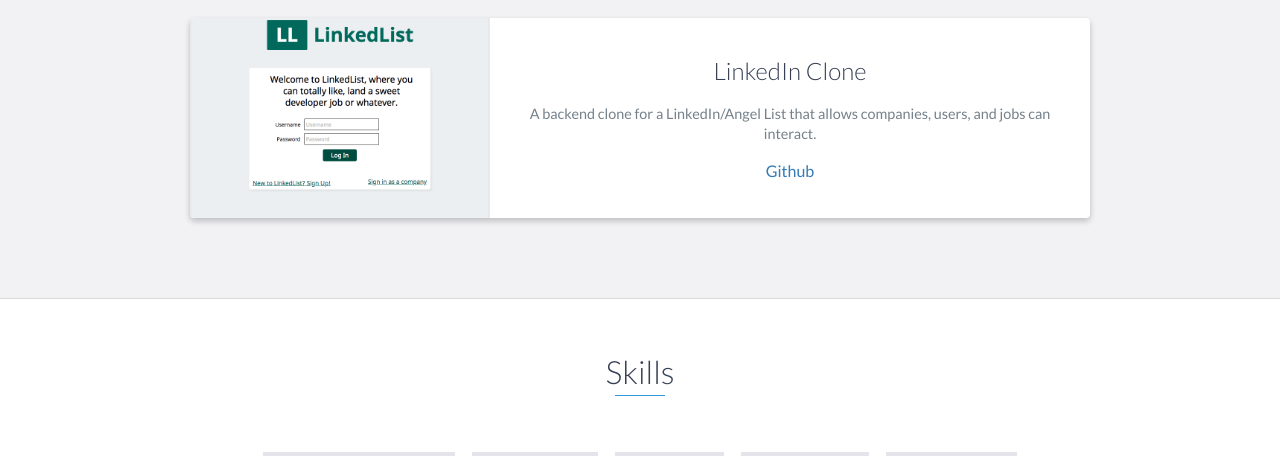
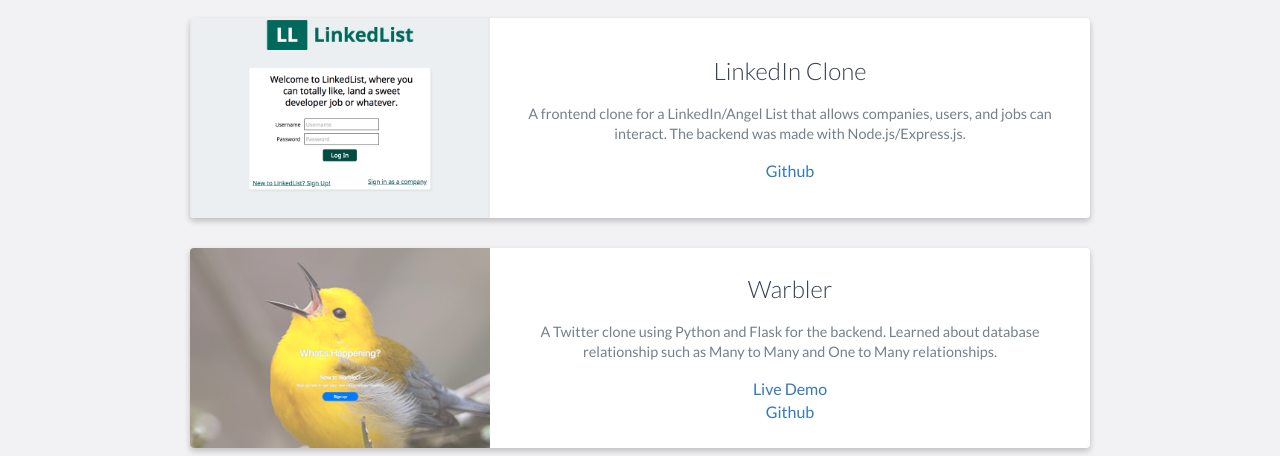
Before and after one commit to stevehcao/stevehcao.github.io, a website: page index.html in a window 1280 px wide. Shown: the part 1919-2375 px from the top of the page. Drawn offline with nearby package versions, Linux system fonts and the light colour scheme.

Commit message:
added warbler project and changed some copy

```diff
--- a/index.html
+++ b/index.html
@@ -108,7 +108,6 @@
                         <h3>Yahtzee Game</h3>
                         <p>
                             Built a Yahtzee clone using React to better understand component structures and architect.
-
                         </p>
                         <a href="https://github.com/stevehcao/yahtzee">Github</a>
                     </div>
@@ -123,9 +122,23 @@
                     <div class="project-info">
                         <h3>LinkedIn Clone</h3>
                         <p>
-                            A backend clone for a LinkedIn/Angel List that allows companies, users, and jobs can interact.
+                            A frontend clone for a LinkedIn/Angel List that allows companies, users, and jobs can interact.  The backend was made with Node.js/Express.js.
                         </p>
                         <a href="https://github.com/stevehcao/LinkedList-Frontend">Github</a>
+                    </div>
+                    <!-- End .project-info -->
+                </div>
+                <div class="project shadow-large">
+                    <div class="project-image">
+                        <img src="images/warbler.png" />
+                    </div>
+                    <!-- End .project-image -->
+                    <div class="project-info">
+                        <h3>Warbler</h3>
+                        <p>
+                            A Twitter clone using Python and Flask for the backend.  Learned about database relationship such as Many to Many and One to Many relationships.
+                        </p>
+                        <a href="https://warbler-v2.herokuapp.com/">Live Demo</a> <br> <a href="https://github.com/stevehcao/warbler">Github</a>
                     </div>
                     <!-- End .project-info -->
                 </div>
```
Also changed, not shown: images/warbler.png (added), 1 other file.
